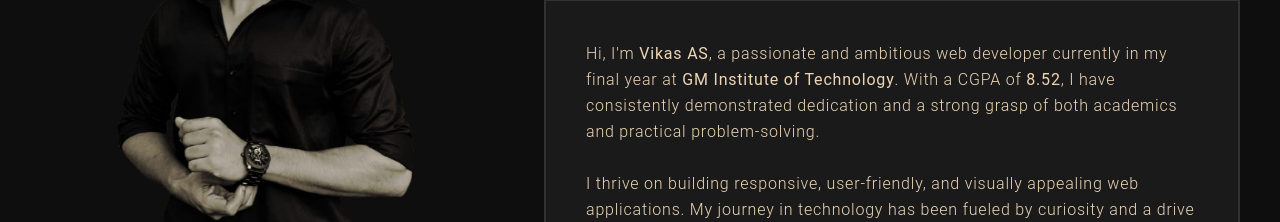
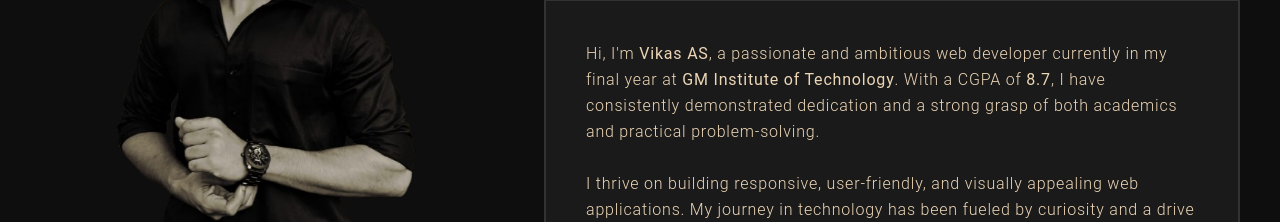
Before and after one commit to vikasas/my-portfolio, a React (Create React App) app: page /about in a window 1280 px wide. Shown: the part 337-559 px from the top of the page. Built offline with nearby package versions, Linux system fonts and the light colour scheme.

Commit message:
changes made

```diff
--- a/package.json
+++ b/package.json
@@ -10,6 +10,7 @@
     "framer-motion": "^12.16.0",
     "react": "^19.0.0",
     "react-dom": "^19.0.0",
+    "react-hot-toast": "^2.5.2",
     "react-icons": "^5.4.0",
     "react-router-dom": "^7.1.1",
     "react-scripts": "5.0.1",
--- a/src/App.js
+++ b/src/App.js
@@ -9,6 +9,7 @@ import Contact from './components/Contact';
 import { BrowserRouter as Router , Routes ,Route } from 'react-router-dom';
 import { useEffect, useState } from 'react';
 import  ScrollTop  from './components/ScrollTop';
+import { Toaster } from "react-hot-toast";
 
 
 function App() {
@@ -25,6 +26,9 @@ function App() {
     <Router>
       <Header/>
       <ScrollTop/>
+      <div>
+          <Toaster position="top-center" reverseOrder={false} />
+        </div>
       <Routes>
         <Route path= "/"  element ={<Body/>}/>
         <Route path='"/'  element ={<Skills/>}/>
--- a/src/components/About.js
+++ b/src/components/About.js
@@ -37,7 +37,7 @@ const About = () => {
           <div className="mt-6 font-small text-base tracking-wider font-light leading-relaxed bg-container p-5 sm:p-10 border-2 border-bordercol">
             <p>
               Hi, I'm <strong>Vikas AS</strong>, a passionate and ambitious web developer currently in my final year at{" "}
-              <strong>GM Institute of Technology</strong>. With a CGPA of <strong>8.52</strong>, I have consistently
+              <strong>GM Institute of Technology</strong>. With a CGPA of <strong>8.7</strong>, I have consistently
               demonstrated dedication and a strong grasp of both academics and practical problem-solving.
             </p>
             <br />
@@ -92,7 +92,7 @@ const About = () => {
             <div className="flex flex-col gap-3 sm:gap-5">
               <div className="flex flex-col sm:flex-row justify-between mt-3">
                 <p className="text-xl font-normal" data-aos="fade-in">GM Institute of Technology</p>
-                <p className="text-xl font-normal" data-aos="fade-in">8.52 CGPA</p>
+                <p className="text-xl font-normal" data-aos="fade-in">8.7 CGPA</p>
               </div>
               <hr className="border-skiltextcol" />
               <div className="flex flex-col sm:flex-row justify-between mt-3">
--- a/src/components/Contact.js
+++ b/src/components/Contact.js
@@ -7,6 +7,8 @@ import Footer from "./Footer";
 import AOS from "aos";
 import "aos/dist/aos.css";
 import { useEffect } from "react";
+import toast from "react-hot-toast";
+
 
 const socialmedia = [
   { icon: <FaInstagram />, name: "Instagram", link: "https://www.instagram.com/vikaaas_as?igsh=MWp5dHJ6MDRsZHhzYg==" },
@@ -16,7 +18,9 @@ const socialmedia = [
   { icon: "", name: "Resume", link: "https://drive.google.com/file/d/1nnSpeaRhUcitkpSwF6gHnDlzcSywHOll/view?usp=drivesdk" },
 ];
 
+
 const Contact = () => {
+
   const form = useRef();
   useEffect(() => {
     AOS.init({duration:1200})
@@ -29,10 +33,12 @@ const Contact = () => {
       .sendForm("service_m53wxgs", "template_i3pq006", form.current, "tJzIypbSfU0kzdNXp")
       .then(
         () => {
-          alert("Message sent successfully!");
+          toast.success("Message sent successfully!");
+          form.current.reset();
+
         },
         (error) => {
-          alert("Message failed to send: " + error.text);
+          toast.error("Message failed to send: " + error.text);
         }
       );
   };
```
Also changed, not shown: 1 other file (tests, documents, lock files or other folders).
